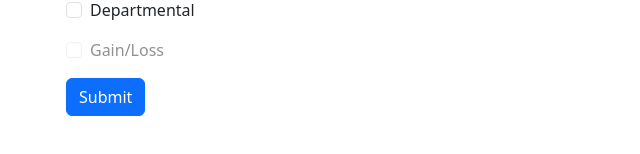
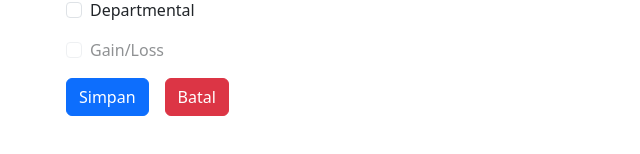
Before and after one commit to AndiLauw7/TechnicalTestPTMurinda, a React (Vite) app in the folder client/: page /add-coa in a window 1280 px wide. Shown: the part 644-798 px from the top of the page, without its empty margins (319-959 px from the left). Built offline with nearby package versions, Linux system fonts and the light colour scheme; no server answers.

Commit message:
update kode acc menambahkan baris kode 4

```diff
--- a/client/src/pages/AddCoa.jsx
+++ b/client/src/pages/AddCoa.jsx
@@ -42,6 +42,7 @@ export default function AddCoa() {
     if (kodeAcc.length === 1) return 0;
     if (kodeAcc.length === 2) return kodeAcc.slice(0, 1);
     if (kodeAcc.length === 3) return kodeAcc.slice(0, 2);
+    if (kodeAcc.length === 4) return kodeAcc.slice(0, 2);
     if (kodeAcc.length === 5) return kodeAcc.slice(0, 3);
     if (kodeAcc.length === 7) return kodeAcc.slice(0, 5);
     if (kodeAcc.length === 8) return kodeAcc.slice(0, 5);
@@ -307,7 +308,14 @@ export default function AddCoa() {
           />
         </Form.Group>
         <Button variant="primary" type="submit">
-          Submit
+          Simpan
+        </Button>
+        <Button
+          variant="danger"
+          className="mx-3"
+          onClick={() => navigate("/data-coa")}
+        >
+          Batal
         </Button>
       </Form>
     </div>
```
